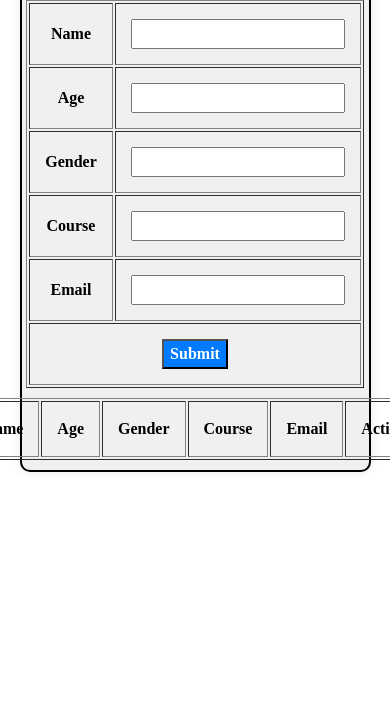
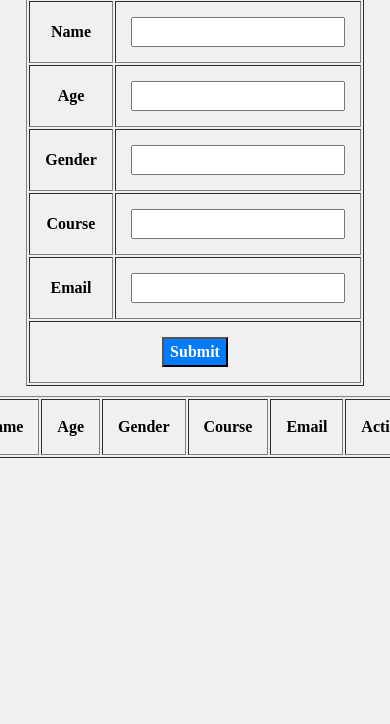
Before and after one commit to sanjaykumarsmrt/Student-Form, a plain HTML site: page index.html in a window 390 px wide. Shown: the part 120-844 px from the top of the page. Drawn offline with Linux system fonts and the light colour scheme.

Commit message:
Update style.css

```diff
--- a/style.css
+++ b/style.css
@@ -35,3 +35,14 @@
     }
 
 }
+
+@media (max-width: 525px) and (min-width: 280px) {
+    body {
+        background-color:  #f0f0f0;
+    }
+    .container {
+        border: none;
+        border-radius: 0px;
+        box-shadow: none;
+    }
+}
```
